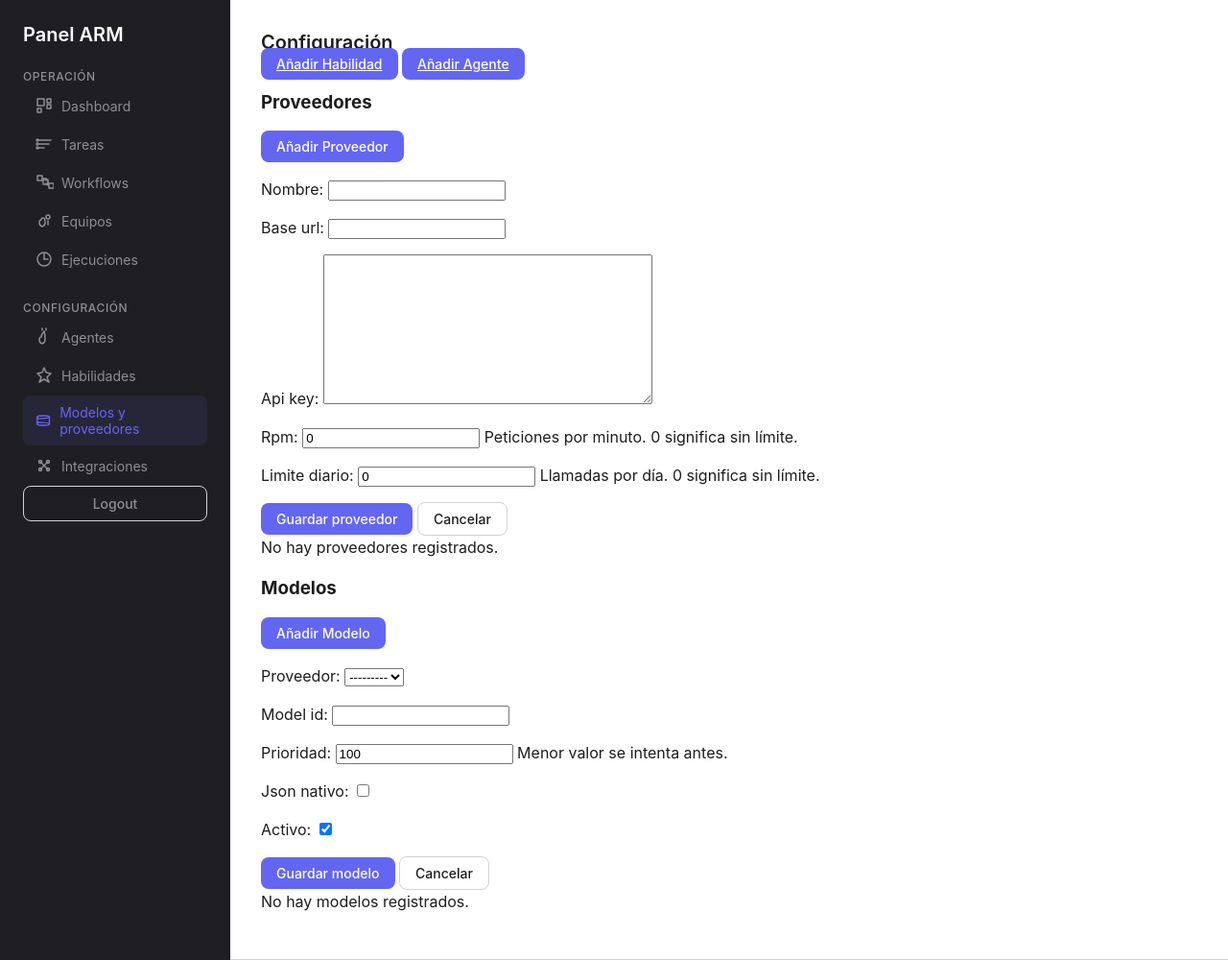
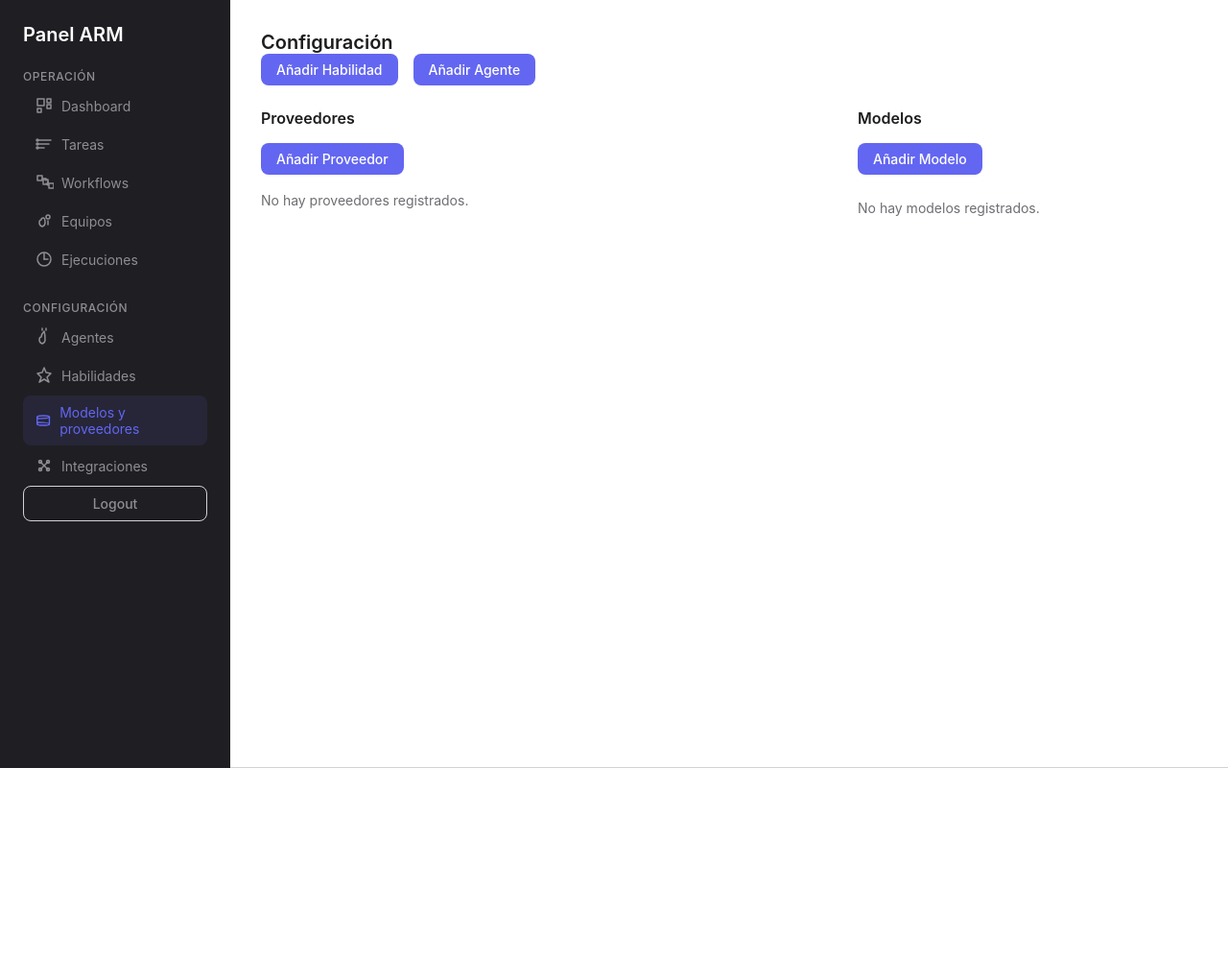
Before and after one commit to whinder251/arm-agentes, a Django app: page /panel/configuracion/ in a window 1280 px wide. Shown: the whole page at 96% size. After the commit the page ends 800 px from the top, so only its background shows below. Run offline with Django 5.2, Linux system fonts and the light colour scheme; the visitor is signed in with stand-in values (Sample User, id 1); data that the repository does not hold is empty; parts of the project's set-up code (start-up, migrations or seed data) failed here and were passed over; some libraries are stand-ins or nearby versions.

Commit message:
Paso B.9: clases de configuracion definidas + fix underline botones-enlace

```diff
--- a/static/css/app.css
+++ b/static/css/app.css
@@ -463,3 +463,49 @@ p {
 .integraciones .subtitulo { color: var(--text-secondary); font-size: var(--text-base); margin: 0 0 var(--space-lg) 0; }
 .api-key-fila { display:flex; gap: var(--space-sm); align-items:center; margin-bottom: var(--space-sm); }
 .api-key-fila code, code#api-key { background: var(--bg-surface-hover); border:1px solid var(--border-subtle); border-radius: var(--radius-md); padding: 10px 12px; font-family: var(--font-mono); font-size: var(--text-sm); color: var(--text-primary); flex-grow:1; word-break: break-all; }
+
+/* ============================================================
+   Paso B.9: clases de configuracion + fix underline botones
+   ============================================================ */
+.btn, .btn-primary, .btn-secondary, .btn-danger, .btn-danger-sm, .btn-logout, .btn-plantilla, .btn-aprobar, .btn-cancelar, .btn-acento, .enlace-accion { text-decoration: none; }
+
+.config-container { display:flex; gap: var(--space-lg); margin-top: var(--space-md); align-items:flex-start; flex-wrap:wrap; }
+.config-proveedores { flex: 1 1 60%; min-width: 0; }
+.config-modelos { flex: 1 1 35%; min-width: 0; }
+@media (max-width: 900px){ .config-container { flex-direction: column; } .config-proveedores, .config-modelos { flex: 1 1 100%; } }
+
+.barra-acciones { display:flex; gap: var(--space-md); margin: 0 0 var(--space-lg) 0; flex-wrap:wrap; }
+.enlace-accion { display:inline-block; }
+
+.ficha { border:1px solid var(--border-subtle); border-radius: var(--radius-md); padding: 10px 14px; margin-bottom: var(--space-sm); background: var(--bg-surface-hover); font-size: var(--text-sm); }
+.texto-vacio { color: var(--text-secondary); font-size: var(--text-sm); margin: var(--space-sm) 0; }
+.modelo { font-family: var(--font-mono); font-size: var(--text-sm); color: var(--text-secondary); }
+.modelos-grid { display:flex; flex-direction:column; gap: var(--space-xs); margin-bottom: var(--space-sm); }
+
+.form-seccion { border:1px solid var(--border-subtle); border-radius: var(--radius-lg); padding: var(--space-lg); margin-top: var(--space-md); margin-bottom: var(--space-md); background: var(--bg-surface); box-shadow: var(--shadow-sm); display:block; }
+.form-oculto { display:none; }
+
+.form-seccion input[type="text"], .form-seccion input[type="url"], .form-seccion input[type="password"], .form-seccion input[type="number"], .form-seccion select, .form-seccion textarea,
+.config-container input[type="text"], .config-container input[type="url"], .config-container input[type="password"], .config-container input[type="number"], .config-container select, .config-container textarea {
+  display:block; width:100%; padding: var(--space-sm) var(--space-md); margin-bottom: var(--space-md); border:1px solid var(--border-subtle); border-radius: var(--radius-md); background: var(--bg-surface); color: var(--text-primary); box-sizing:border-box; font-size: var(--text-sm); font-family: inherit;
+}
+.form-seccion textarea, .config-container textarea { resize: vertical; min-height: 80px; }
+.form-seccion input:focus, .form-seccion select:focus, .form-seccion textarea:focus,
+.config-container input:focus, .config-container select:focus, .config-container textarea:focus {
+  border-color: var(--accent-primary); outline:none; box-shadow: 0 0 0 3px var(--accent-primary-subtle);
+}
+.form-seccion label, .config-container label { display:block; margin-bottom: var(--space-xs); font-size: var(--text-sm); font-weight: var(--font-weight-medium); color: var(--text-primary); }
+
+.form-edicion { max-width: 680px; background: var(--bg-surface); border:1px solid var(--border-subtle); border-radius: var(--radius-lg); padding: var(--space-lg); box-shadow: var(--shadow-sm); }
+.form-edicion label { display:block; margin-bottom: var(--space-xs); font-size: var(--text-sm); font-weight: var(--font-weight-medium); color: var(--text-primary); }
+.form-edicion input[type="text"], .form-edicion input[type="number"], .form-edicion textarea, .form-edicion select { display:block; width:100%; padding: var(--space-sm) var(--space-md); margin-bottom: var(--space-md); border:1px solid var(--border-subtle); border-radius: var(--radius-md); background: var(--bg-surface); color: var(--text-primary); box-sizing:border-box; font-size: var(--text-sm); font-family: inherit; }
+.form-edicion textarea { resize: vertical; }
+.form-edicion input:focus, .form-edicion textarea:focus, .form-edicion select:focus { border-color: var(--accent-primary); outline:none; box-shadow: 0 0 0 3px var(--accent-primary-subtle); }
+
+.habilidades-edicion { margin-bottom: var(--space-md); border:1px solid var(--border-subtle); border-radius: var(--radius-md); padding: var(--space-sm) var(--space-md); background: var(--bg-surface); }
+.habilidades-edicion label { display:block; padding: var(--space-sm) 0; border-bottom:1px solid var(--border-subtle); font-weight: var(--font-weight-normal); }
+.habilidades-edicion label:last-child { border-bottom:none; }
+.habilidades-edicion input[type="checkbox"] { accent-color: var(--accent-primary); margin-right: var(--space-sm); }
+
+h3 { font-size: var(--text-lg); font-weight: var(--font-weight-semibold); margin: 0 0 var(--space-md) 0; }
+h4 { font-size: var(--text-base); font-weight: var(--font-weight-semibold); margin: 0 0 var(--space-sm) 0; }
```
Also changed, not shown: docs/plan.md (+21 -0 lines), tests/test_panel.py (+7 -0 lines).
